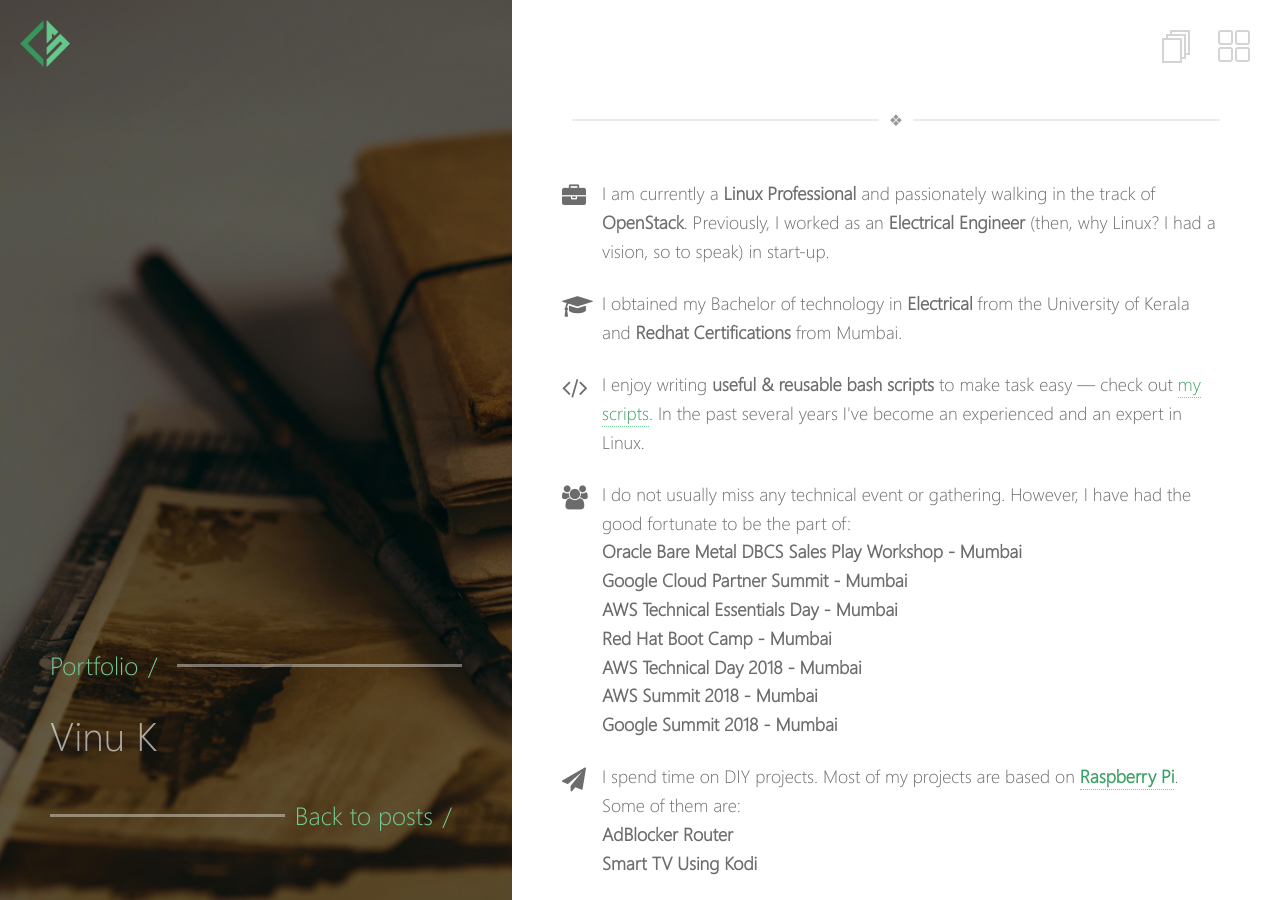
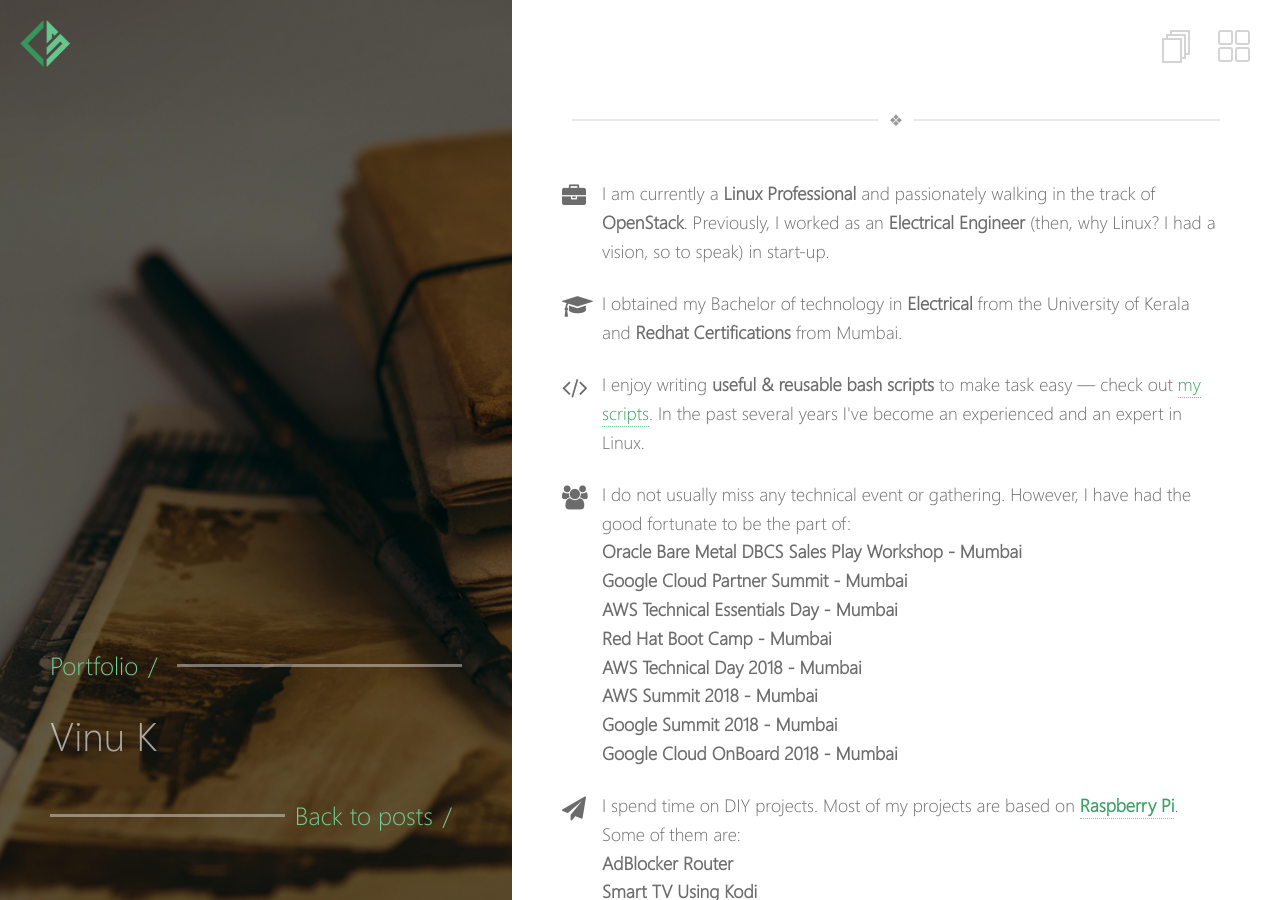
Before and after one commit to kevydotvinu/gnulinuxmate.com, a Jekyll site: the page built from portfolio.md, in a window 1280 px wide. Built offline with Jekyll 4.4.1, drawn with Linux system fonts in a browser that asks for light colours.

Commit message:
added google cloud onboard

```diff
--- a/portfolio.md
+++ b/portfolio.md
@@ -25,7 +25,7 @@
 
 <p class="portfolio-text">
 <span class="fa fa-users portfolio-icon"></span>
-I do not usually miss any technical event or gathering. However, I have had the good fortunate to be the part of:<br> <strong>Oracle Bare Metal DBCS Sales Play Workshop - Mumbai</strong><br> <strong>Google Cloud Partner Summit - Mumbai</strong><br> <strong>AWS Technical Essentials Day - Mumbai</strong><br> <strong> Red Hat Boot Camp - Mumbai </strong><br> <strong> AWS Technical Day 2018 - Mumbai </strong><br> <strong> AWS Summit 2018 - Mumbai </strong><br> <strong> Google Summit 2018 - Mumbai </strong><br>
+I do not usually miss any technical event or gathering. However, I have had the good fortunate to be the part of:<br><strong>Oracle Bare Metal DBCS Sales Play Workshop - Mumbai</strong><br><strong>Google Cloud Partner Summit - Mumbai</strong><br><strong>AWS Technical Essentials Day - Mumbai</strong><br><strong>Red Hat Boot Camp - Mumbai </strong><br><strong>AWS Technical Day 2018 - Mumbai</strong><br><strong>AWS Summit 2018 - Mumbai</strong><br><strong>Google Summit 2018 - Mumbai</strong><br><strong>Google Cloud OnBoard 2018 - Mumbai</strong><br>
 </p>
 
 <p class="portfolio-text">
```
